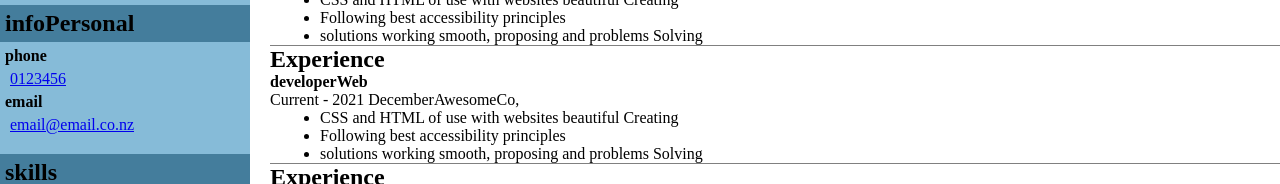
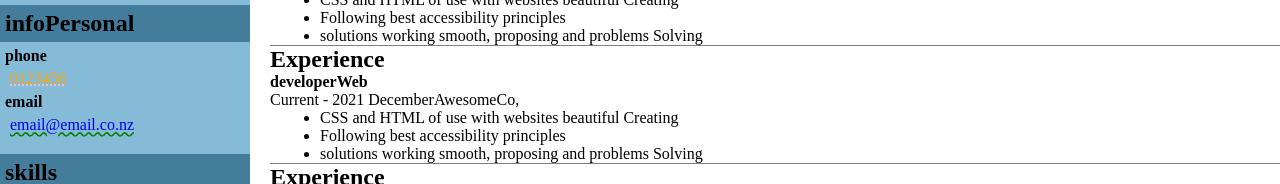
Before and after one commit to nelg62/Module-2, a plain HTML site: page Lab 4 - Build your own website/lab4website.html in a window 1280 px wide. In both pictures the pointer is over the link "0123456". Shown: the part 190-374 px from the top of the page. Drawn offline with Linux system fonts and the light colour scheme.

Commit message:
chanhged links

```diff
--- a/Lab 4 - Build your own website/lab4website.css
+++ b/Lab 4 - Build your own website/lab4website.css
@@ -100,3 +100,12 @@ footer {
 footer p {
 margin: auto;
 }
+
+a:link {
+    text-decoration: underline green wavy;
+}
+
+a:hover {
+    text-decoration: underline pink dotted;
+    color: orange;
+}
```
